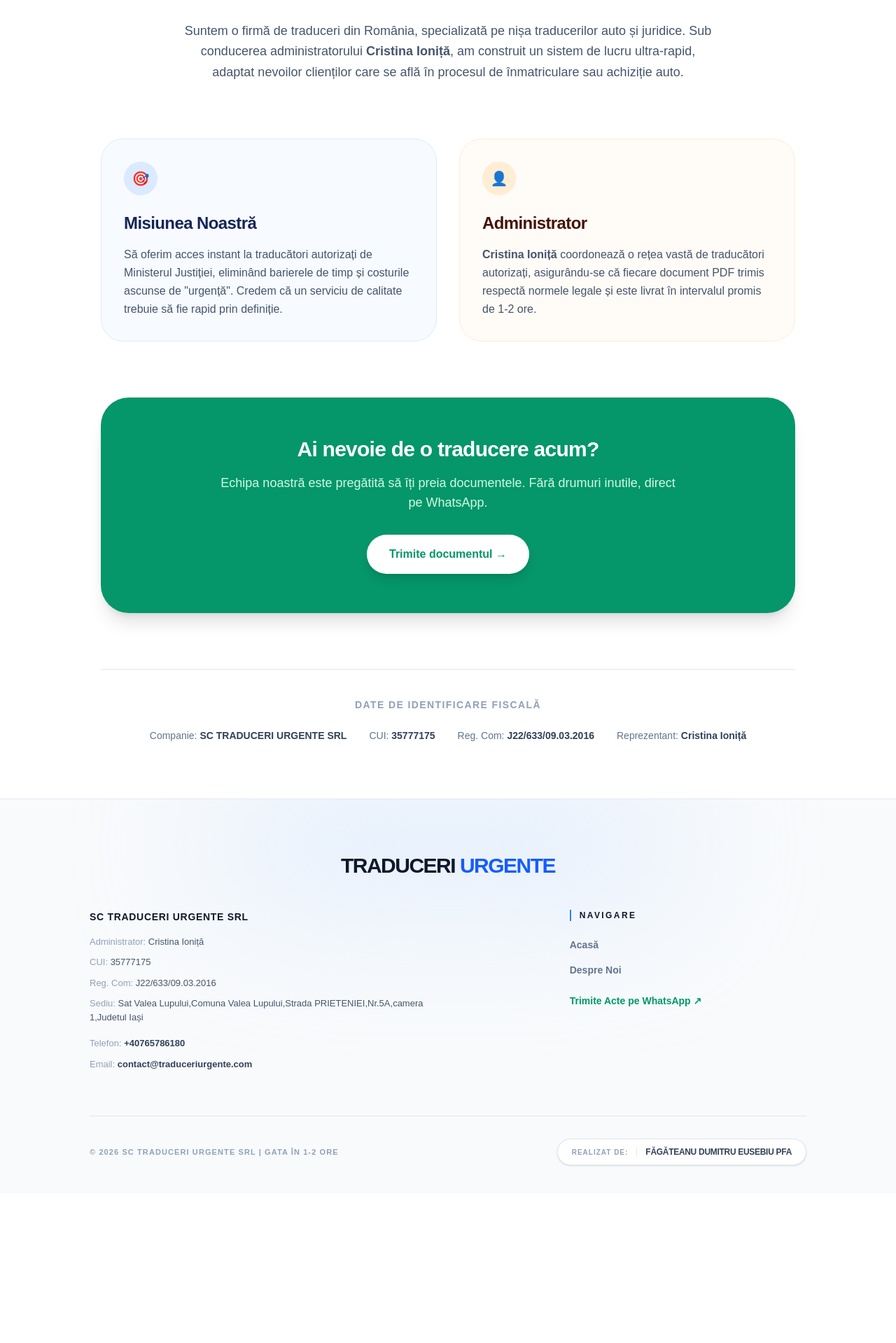
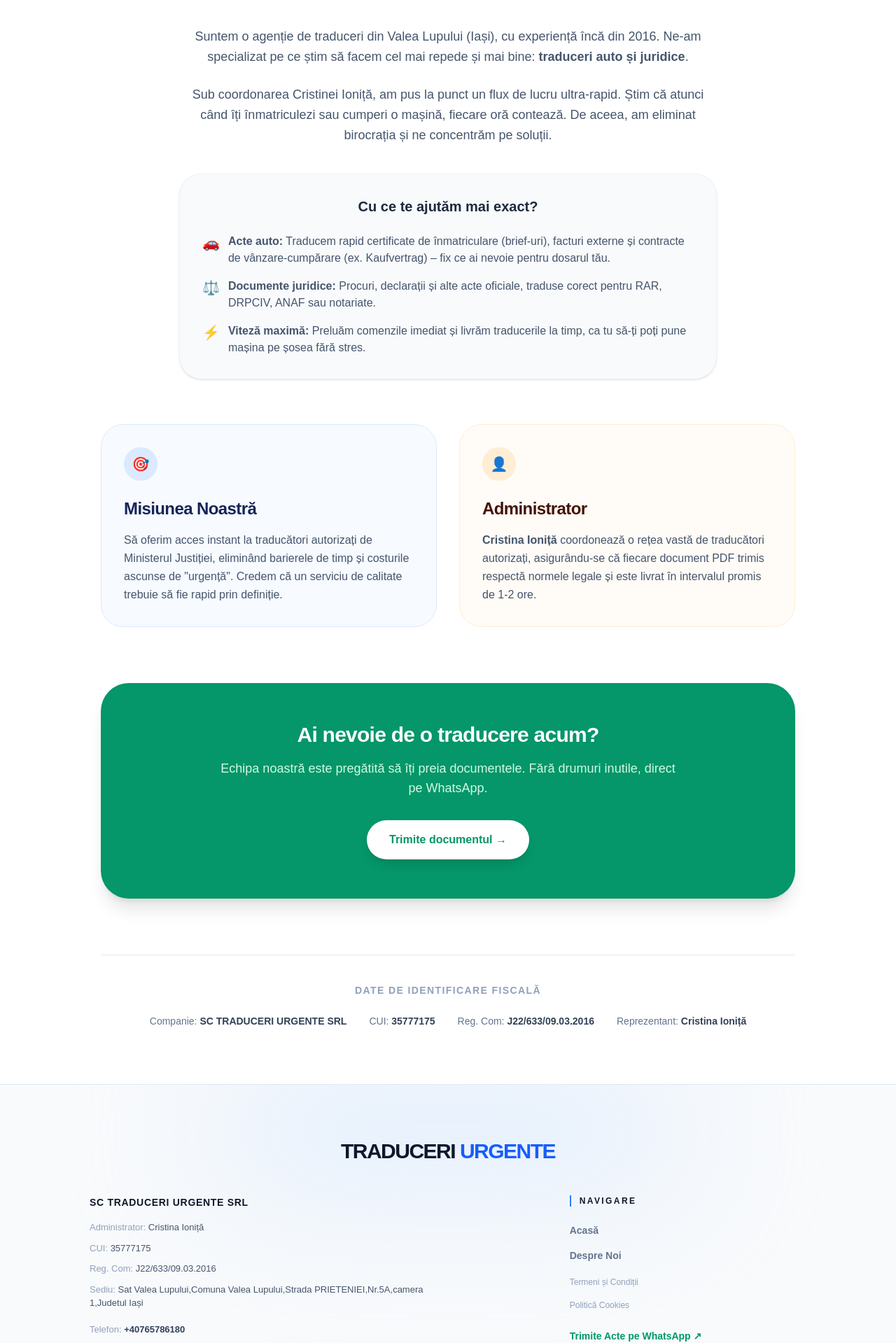
Before and after one commit to Eusebiu05/traduceri-urgente-landing, a Next.js app: page /about in a window 1280 px wide. Shown: the part 510-2429 px from the top of the page at 70% size. Before the commit the page ends 2215 px from the top, so only its background shows below. Built offline with nearby package versions, Linux system fonts and the light colour scheme.

Commit message:
Improve About page

```diff
--- a/src/app/about/page.tsx
+++ b/src/app/about/page.tsx
@@ -31,16 +31,38 @@ export default function AboutPage() {
       <section className="py-20 bg-white">
         <div className="max-w-5xl mx-auto px-4">
 
-          {/* Secțiunea de Intro (Text centrat, fără imagine momentan) */}
-          <div className="max-w-3xl mx-auto text-center mb-20">
-            <h2 className="text-3xl md:text-4xl font-black text-slate-900 tracking-tight mb-6">
+          {/* Secțiunea de Intro Curățată */}
+          <div className="max-w-3xl mx-auto text-center mb-16">
+            <h2 className="text-3xl md:text-4xl font-black text-slate-900 tracking-tight mb-8">
               Cine este {CompanyInfo.name}?
             </h2>
-            <p className="text-slate-600 text-lg leading-relaxed">
-              Suntem o firmă de traduceri din România, specializată pe nișa traducerilor auto și juridice.
-              Sub conducerea administratorului <strong>{CompanyInfo.admin}</strong>, am construit un sistem
-              de lucru ultra-rapid, adaptat nevoilor clienților care se află în procesul de înmatriculare sau achiziție auto.
+
+            <p className="text-slate-600 text-lg leading-relaxed mb-6">
+              Suntem o agenție de traduceri din Valea Lupului (Iași), cu experiență încă din 2016. Ne-am specializat pe ce știm să facem cel mai repede și mai bine: <strong>traduceri auto și juridice</strong>.
             </p>
+
+            <p className="text-slate-600 text-lg leading-relaxed mb-10">
+              Sub coordonarea Cristinei Ioniță, am pus la punct un flux de lucru ultra-rapid. Știm că atunci când îți înmatriculezi sau cumperi o mașină, fiecare oră contează. De aceea, am eliminat birocrația și ne concentrăm pe soluții.
+            </p>
+
+            {/* Lista cu servicii așezată frumos */}
+            <div className="text-left bg-slate-50 p-8 rounded-[2rem] border border-slate-100 shadow-sm">
+              <h3 className="text-xl font-bold text-slate-800 mb-6 text-center">Cu ce te ajutăm mai exact?</h3>
+              <ul className="space-y-4 text-slate-600">
+                <li className="flex items-start gap-3">
+                  <span className="text-xl">🚗</span>
+                  <span><strong>Acte auto:</strong> Traducem rapid certificate de înmatriculare (brief-uri), facturi externe și contracte de vânzare-cumpărare (ex. Kaufvertrag) – fix ce ai nevoie pentru dosarul tău.</span>
+                </li>
+                <li className="flex items-start gap-3">
+                  <span className="text-xl">⚖️</span>
+                  <span><strong>Documente juridice:</strong> Procuri, declarații și alte acte oficiale, traduse corect pentru RAR, DRPCIV, ANAF sau notariate.</span>
+                </li>
+                <li className="flex items-start gap-3">
+                  <span className="text-xl">⚡</span>
+                  <span><strong>Viteză maximă:</strong> Preluăm comenzile imediat și livrăm traducerile la timp, ca tu să-ți poți pune mașina pe șosea fără stres.</span>
+                </li>
+              </ul>
+            </div>
           </div>
 
           {/* Carduri Misiune / Administrator */}
@@ -73,7 +95,6 @@ export default function AboutPage() {
                 Echipa noastră este pregătită să îți preia documentele. Fără drumuri inutile, direct pe WhatsApp.
               </p>
 
-              {/* Link-ul este acum curat și folosește variabila definită mai sus */}
               <a
                 href={`https://wa.me/${CompanyInfo.whatsapp}?text=${whatsappMessage}`}
                 target="_blank"
--- a/src/components/Footer.tsx
+++ b/src/components/Footer.tsx
@@ -50,6 +50,8 @@ export const Footer = () => {
                 <nav className="flex flex-col gap-4 text-sm font-bold">
                   <Link href="/" className="text-slate-500 hover:text-blue-600 hover:translate-x-1 transition-all">Acasă</Link>
                   <Link href="/about" className="text-slate-500 hover:text-blue-600 hover:translate-x-1 transition-all">Despre Noi</Link>
+                  <Link href="/termeni-si-conditii" className="text-slate-400 hover:text-slate-600 text-[12px] font-medium transition-all pt-1">Termeni și Condiții</Link>
+                  <Link href="/politica-cookies" className="text-slate-400 hover:text-slate-600 text-[12px] font-medium transition-all">Politică Cookies</Link>
 
                   <a
                     href={`https://wa.me/${CompanyInfo.whatsapp}?text=${whatsappMessage}`}
@@ -100,6 +102,8 @@ export const Footer = () => {
             <nav className="flex flex-col gap-4 text-base font-bold text-slate-600 pl-3">
               <Link href="/">Acasă</Link>
               <Link href="/about">Despre Noi</Link>
+              <Link href="/termeni-si-conditii" className="text-sm font-medium text-slate-400">Termeni și Condiții</Link>
+              <Link href="/politica-cookies" className="text-sm font-medium text-slate-400">Politică Cookies</Link>
 
               <a
                 href={`https://wa.me/${CompanyInfo.whatsapp}?text=${whatsappMessage}`}
```
